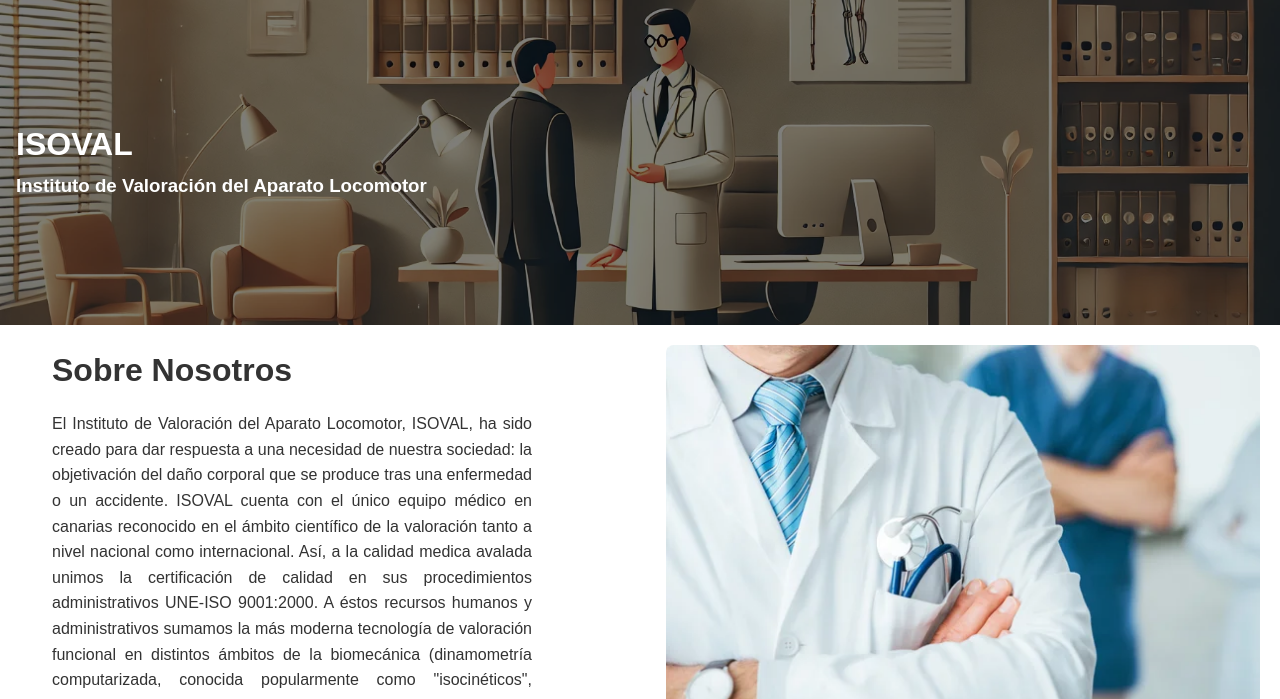
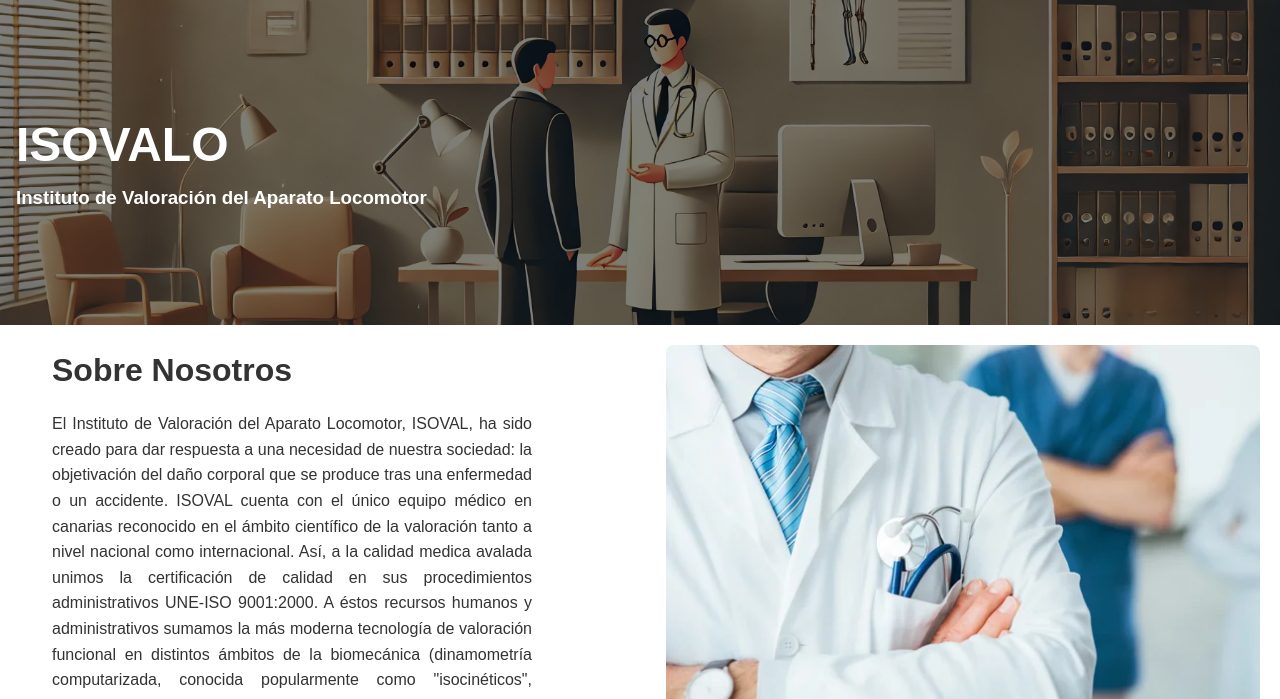
Before and after one commit to LAGstudi0/IsovalOfficial, a plain HTML site: page index.html in a window 1280 px wide. Shown: the part 101-800 px from the top of the page. Drawn offline with Linux system fonts and the light colour scheme.

Commit message:
Adding basic layout of the website

```diff
--- a/index.html
+++ b/index.html
@@ -41,7 +41,7 @@
 
     <main>
         <div class="banner">
-            <h2>ISOVAL</h2>
+            <h2>ISOVALO</h2>
             <h3>Instituto de Valoración del Aparato Locomotor</h3>
             <!-- <button class="original-button-banner">Ver Servicios</button> -->
         </div>
--- a/style.css
+++ b/style.css
@@ -66,15 +66,11 @@ body {
     z-index: -1; /* Mantiene la superposición detrás del contenido */
 }
 
-.banner {
-    background-attachment: scroll; /* Avoids "zooming" issues on iOS */
-    -webkit-background-size: cover; /* Ensures compatibility with older Safari versions */
-    -webkit-transform: translate3d(0, 0, 0); /* Fix for some rendering bugs */
-}
+
 
 
 .banner h2 {
-    font-size: 2rem;
+    font-size: 3rem;
     width: 30vw;
 }
 
```
